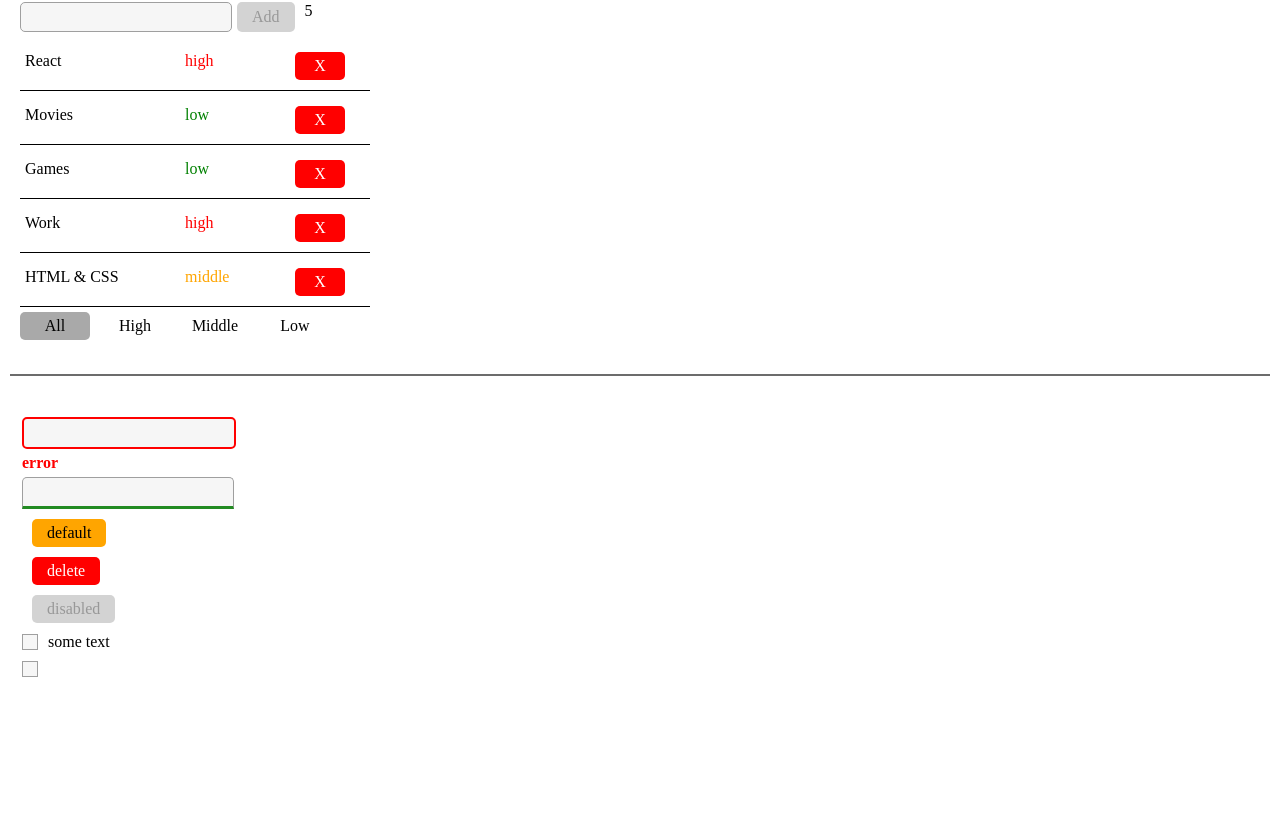
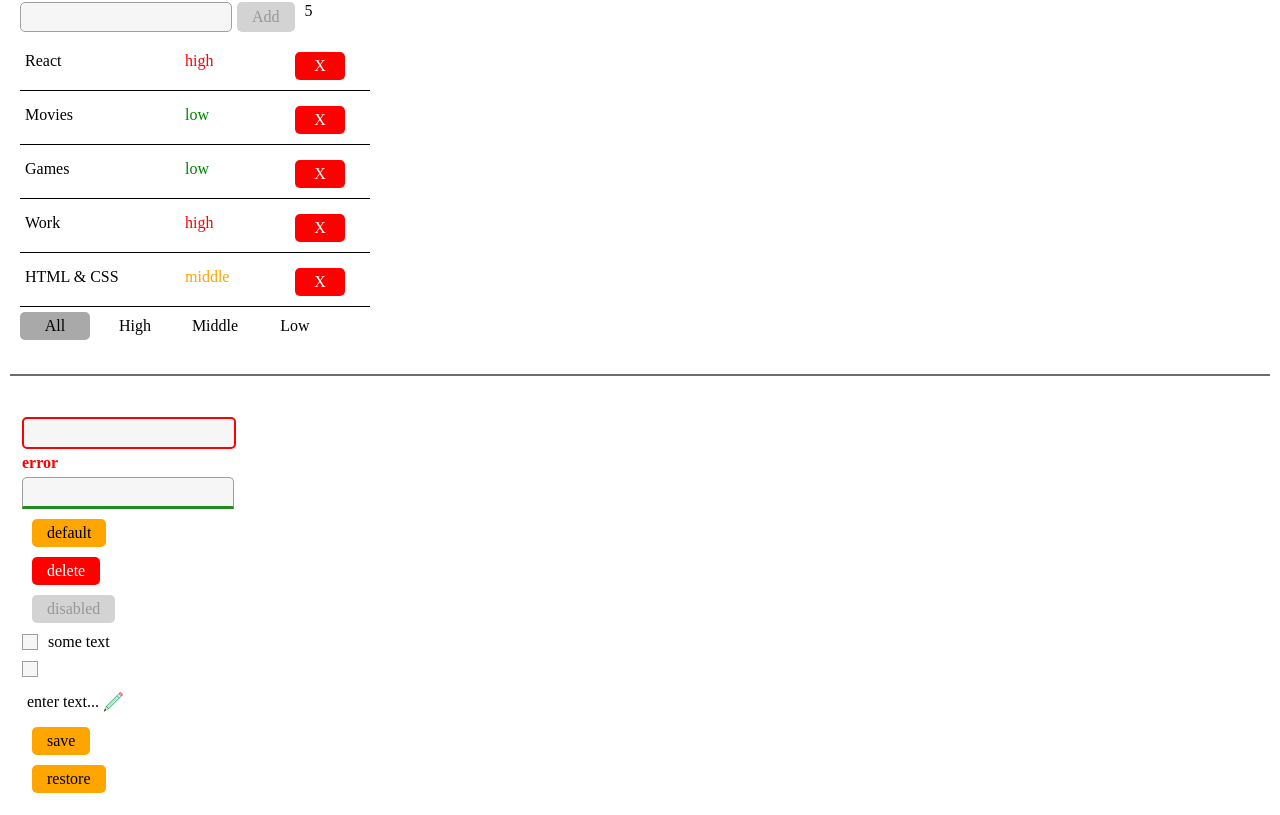
Before and after one commit to alexbrilevski/custom-ui-components-react, a React (Vite) app: page /#/basics in a window 1280 px wide. Shown: the part 289-1104 px from the top of the page. Before the commit the page ends 988 px from the top, so only its background shows below. Built offline with nearby package versions, Linux system fonts and the light colour scheme.

Commit message:
The Editable Span component and Local Storage util functions were implemented

```diff
--- a/src/components/UIKit/UIKit.tsx
+++ b/src/components/UIKit/UIKit.tsx
@@ -3,6 +3,8 @@ import InputText from "./common/InputText/InputText";
 import Button from "./common/Button/Button";
 import Checkbox from "./common/Checkbox/Checkbox";
 import s from "./UIKit.module.css";
+import EditableSpan from "./common/EditableSpan/EditableSpan";
+import { restoreState, saveState } from "../../utils/localStorage";
 
 function UIKit() {
   const [text, setText] = useState<string>("");
@@ -18,6 +20,14 @@ function UIKit() {
 
   const [checked, setChecked] = useState<boolean>(false);
   const testOnChange = (e: ChangeEvent<HTMLInputElement>) => setChecked(e.currentTarget.checked);
+
+  const save = () => {
+    saveState<string>('editable-span-value', text);
+  };
+
+  const restore = () => {
+    setText(restoreState<string>("editable-span-value", ""));
+  };
 
   return (
     <div>
@@ -60,6 +70,16 @@ function UIKit() {
           checked={checked}
           onChange={testOnChange}
         />
+
+        <div>
+          <EditableSpan
+            value={text}
+            onChangeText={setText}
+            spanProps={{ children: text ? undefined : 'enter text...' }}
+          />
+        </div>
+        <Button onClick={save}>save</Button>
+        <Button onClick={restore}>restore</Button>
       </div>
     </div>
   );
--- /dev/null
+++ b/src/components/UIKit/common/EditableSpan/EditableSpan.module.css
@@ -0,0 +1,7 @@
+.editableSpan {
+  display: inline-block;
+  margin: 6px 0;
+  padding: 5px 25px 5px 5px;
+  background: url("./img/pencil-icon.png") no-repeat center right;
+  cursor: pointer;
+}
--- /dev/null
+++ b/src/components/UIKit/common/EditableSpan/EditableSpan.tsx
@@ -0,0 +1,78 @@
+import {
+  useState,
+  type DetailedHTMLProps,
+  type FC,
+  type FocusEvent,
+  type HTMLAttributes,
+  type InputHTMLAttributes,
+  type MouseEvent
+} from "react";
+import InputText from "../InputText/InputText";
+import s from "./EditableSpan.module.css";
+
+type DefaultInputPropsType =
+  DetailedHTMLProps<InputHTMLAttributes<HTMLInputElement>, HTMLInputElement>;
+type DefaultSpanPropsType =
+  DetailedHTMLProps<HTMLAttributes<HTMLSpanElement>, HTMLSpanElement>;
+
+type SuperEditableSpanType = DefaultInputPropsType & {
+  onChangeText?: (value: string) => void,
+  onEnter?: () => void,
+  error?: string,
+  spanClassName?: string,
+  spanProps?: DefaultSpanPropsType,
+};
+
+const EditableSpan: FC<SuperEditableSpanType> = (
+  {
+    autoFocus,
+    onBlur,
+    onEnter,
+    spanProps,
+    ...restProps
+  }
+) => {
+  const [editMode, setEditMode] = useState<boolean>(false);
+  const { children, onDoubleClick, className, ...restSpanProps } = spanProps || {};
+
+  const onEnterCallback = () => {
+    setEditMode(false);
+
+    onEnter && onEnter();
+  }
+  const onBlurCallback = (e: FocusEvent<HTMLInputElement>) => {
+    setEditMode(false);
+    onBlur && onBlur(e);
+  }
+  const onDoubleClickCallBack = (e: MouseEvent<HTMLSpanElement>) => {
+    setEditMode(true);
+    onDoubleClick && onDoubleClick(e);
+  }
+
+  const spanClassName = `${s.editableSpan} ${className ? className : ""}`;
+
+  return (
+    <>
+      {editMode
+        ? (
+          <InputText
+            autoFocus
+            onBlur={onBlurCallback}
+            onEnter={onEnterCallback}
+            {...restProps}
+          />
+        ) : (
+          <span
+            onDoubleClick={onDoubleClickCallBack}
+            className={spanClassName}
+            {...restSpanProps}
+          >
+            {children || restProps.value}
+          </span>
+        )
+      }
+    </>
+  );
+};
+
+export default EditableSpan;
--- /dev/null
+++ b/src/utils/localStorage.ts
@@ -0,0 +1,24 @@
+export function saveState<T>(key: string, state: T) {
+  const stateAsString = JSON.stringify(state);
+  localStorage.setItem(key, stateAsString);
+}
+
+export function restoreState<T>(key: string, defaultState: T) {
+  let state = defaultState;
+  const stateAsString = localStorage.getItem(key);
+  if (stateAsString !== null) state = JSON.parse(stateAsString) as T;
+  return state;
+}
+
+// -------------------------------------------
+// Usage example:
+// type StateType = {
+//   x: string,
+//   y: number,
+// };
+
+// Save object of type StateType to 'test' key
+// saveState<StateType>('test', {x: 'A', y: 1});
+
+// Get object by 'test' key or default object if key doesn't exit
+// const state: StateType = restoreState<StateType>('test', {x: '', y: 0});
```
Also changed, not shown: src/components/UIKit/common/EditableSpan/img/pencil-icon.png (added).
